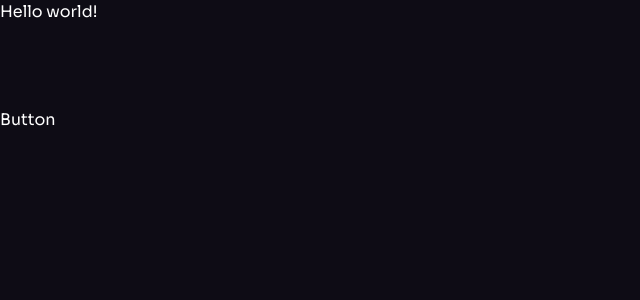
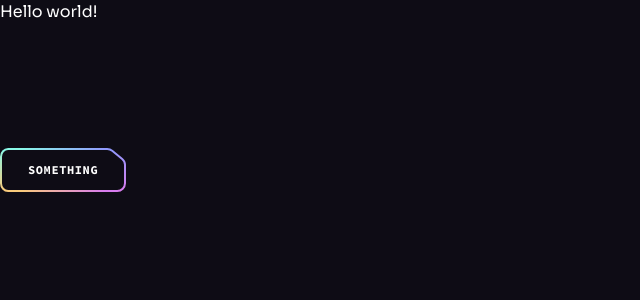
Before and after one commit to serhatsel1/brainwave, a React (Vite) app: page / in a window 1280 px wide. Shown: the top 300 px of the page, without its empty margins (0-640 px from the left). Built offline with nearby package versions, Linux system fonts and the light colour scheme.

Commit message:
button component created and edited

```diff
--- a/src/App.jsx
+++ b/src/App.jsx
@@ -5,12 +5,10 @@
   return (
     <>
       Hello world!
-
       <div className="pt-[4.75rem] lg:pt-[5.25rem] overflow-hidden">
         <Button className="mt-10" href="#login">
-        Something
+          Something
         </Button>
-
       </div>
       <ButtonGradient />
     </>
--- a/src/components/Button.jsx
+++ b/src/components/Button.jsx
@@ -1,9 +1,26 @@
-// import React from 'react'
+import ButtonSvg from "../assets/svg/ButtonSvg";
 
-const Button = () => {
-  return (
-    <div>Button</div>
-  )
-}
+const Button = ({ className, href, onClick, children, px, white }) => {
+  const classes = `button relative inline-flex items-center justify-center h-11 transition-colors hover:text-color-1 ${
+    px || "px-7"
+  } ${white ? "text-n-8" : "text-n-1"} ${className || ""}`;
 
-export default Button
+  const spanClasses = `relative z-10`;
+  const renderButton = () => (
+    <button className={classes}>
+      <span className={spanClasses}>{children}</span>
+      {ButtonSvg(white)}
+    </button>
+  );
+
+  const renderLink = () => (
+    <a href={href} className={classes}>
+      <span className={spanClasses}>{children}</span>
+      {ButtonSvg(white)}
+    </a>
+  );
+
+  return href ? renderLink() : renderButton();
+};
+
+export default Button;
```
